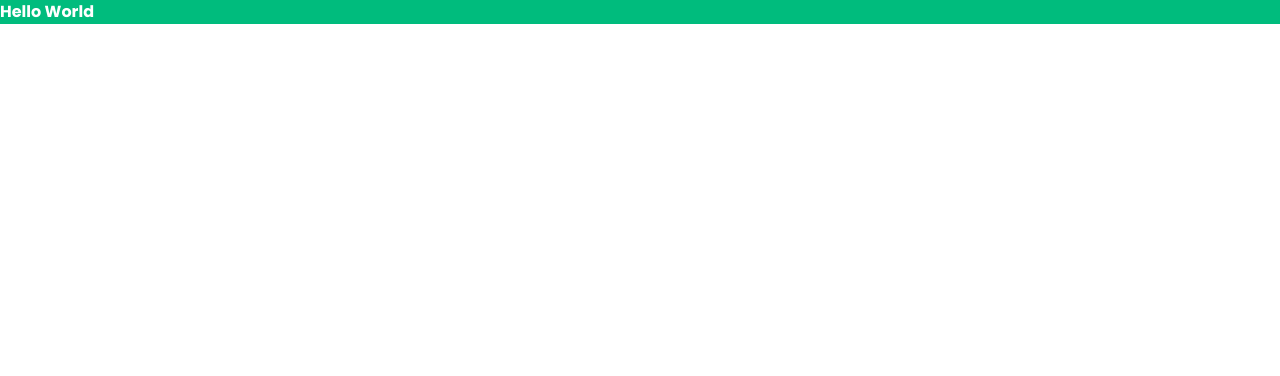
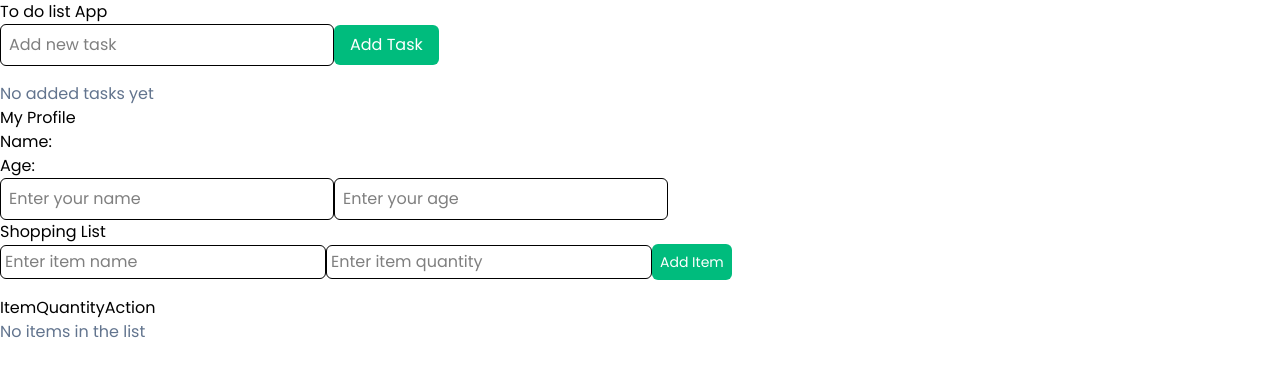
Before and after one commit to brientamayo/React-Course, a React (Vite) app: page / in a window 1280 px wide. Shown: the top 376 px of the page. Built offline with nearby package versions, Linux system fonts and the light colour scheme.

Commit message:
February 11, 2026
Profile, ToDoList, ShoppingList

```diff
--- a/src/App.jsx
+++ b/src/App.jsx
@@ -1,9 +1,16 @@
-
+import ExampleThree from "./ExampleThree"
+import ToDoList from "./ToDoList"
+import Profile from "./Profile"
+import ShoppingList from "./ShoppingList"
 function App() {
 
+  return (
+    <div>
+      <ToDoList />
+      <Profile />
+      <ShoppingList />
+    </div>
 
-  return (
-    <p className="font-bold text-white bg-emerald-500">Hello World</p>
   )
 }
 
--- /dev/null
+++ b/src/ExampleThree.jsx
@@ -0,0 +1,44 @@
+import { useState } from "react";
+
+const ExampleThree = () => {
+  const [name, setName] = useState(() => {
+    const savedName = localStorage.getItem("name");
+    return savedName ? JSON.parse(savedName) : "";
+  });
+
+  const handleChange = (event) => {
+    setName(event.target.value);
+  };
+
+  const handleSave = () => {
+    localStorage.setItem("name", JSON.stringify(name));
+  };
+
+  const handleClear = () => {
+    setName("");
+    localStorage.removeItem("name");
+  };
+
+  return (
+    <div>
+      <h1>Your Name: {name}</h1>
+      <div className="flex items-center gap-2">
+        <input className="border border-slate-500 rounded-md p-1" type="text" value={name} onChange={handleChange} />
+        <button
+          className="p-1 x-2 rounded-md bg-emerald-500 hover:bg-emerald-600 cursor-pointer text-white"
+          onClick={handleSave}
+        >
+          Save
+        </button>
+        <button
+          className="p-1 x-2 rounded-md bg-red-500 hover:bg-red-600 cursor-pointer text-white"
+          onClick={handleClear}
+        >
+          Clear
+        </button>
+      </div>
+    </div>
+  );
+};
+
+export default ExampleThree;
--- /dev/null
+++ b/src/Profile.jsx
@@ -0,0 +1,41 @@
+import {useState} from 'react'
+
+const Profile = () => {
+	const [profile, setProfile] = useState({
+		name: '',
+		age: ''
+	});
+
+	const handleChange = (e) => {
+		setProfile({
+			...profile, [e.target.name]: e.target.value
+		});
+	}
+
+	return (
+		<div>
+			<h1>My Profile</h1>
+			<p>Name: {profile.name}</p>
+			<p>Age: {profile.age}</p>
+			<input
+				className='border rounded-md p-2'
+				type='text'
+				placeholder='Enter your name'
+				name='name'
+				value={profile.name}
+				onChange={handleChange}
+			/>
+			<input
+				className='border rounded-md p-2'
+				type='number'
+				placeholder='Enter your age'
+				name='age'
+				value={profile.age}
+				onChange={handleChange}
+			/>
+
+		</div>
+	)
+}
+
+export default Profile;
--- /dev/null
+++ b/src/ShoppingList.jsx
@@ -0,0 +1,88 @@
+import { useState, useRef } from "react";
+import { FaTrash } from "react-icons/fa";
+
+const ShoppingList = () => {
+  const [items, setItems] = useState([]);
+  const [name, setName] = useState("");
+  const [quantity, setQuantity] = useState(0);
+  const inputRef = useRef();
+  const quantityRef = useRef();
+
+  const handleSubmit = (e) => {
+    e.preventDefault(e);
+    const newItem = { name, quantity };
+    setItems([...items, newItem]);
+    setName("");
+    setQuantity(0);
+    inputRef.current.value = "";
+    quantityRef.current.value = "";
+  };
+
+  const handleDeleteItem = (index) => {
+    setItems(items.filter((item, i) => i !== index));
+  };
+
+  return (
+    <div>
+      <h1>Shopping List</h1>
+      <form onSubmit={handleSubmit} className="mb-4">
+        <input
+          className="border rounded-md p-1"
+          type="text"
+          placeholder="Enter item name"
+          ref={inputRef}
+          onChange={(e) => setName(e.target.value)}
+          required
+        />
+        <input
+          className="border rounded-md p-1"
+          type="number"
+          placeholder="Enter item quantity"
+          ref={quantityRef}
+          onChange={(e) => setQuantity(e.target.value)}
+          required
+        />
+        <button
+          type="submit"
+          className="p-2 text-sm bg-emerald-500 hover:bg-emerald-600 text-white cursor-pointer rounded-md"
+        >
+          Add Item
+        </button>
+      </form>
+      <table>
+        <thead>
+          <tr>
+            <td>Item</td>
+            <td>Quantity</td>
+            <td>Action</td>
+          </tr>
+        </thead>
+        <tbody>
+          {items.length === 0 && (
+            <tr>
+              <td colSpan="3" className="text-slate-500">
+                No items in the list
+              </td>
+            </tr>
+          )}
+          {items.map((item, index) => (
+            <tr key={index}>
+              <td>{item.name}</td>
+              <td>{item.quantity}</td>
+              <td>
+                <button
+                  className="p-1 rounded-md cursor-pointer"
+                  onClick={() => handleDeleteItem(index)}
+                >
+                  <FaTrash />
+                </button>
+              </td>
+            </tr>
+          ))}
+        </tbody>
+      </table>
+    </div>
+  );
+};
+
+export default ShoppingList;
--- /dev/null
+++ b/src/ToDoList.jsx
@@ -0,0 +1,56 @@
+import {useState, useRef} from 'react'
+
+const ToDoList = () => {
+	const [tasks, setTasks] = useState([]);
+	const [newTask, setNewTask] = useState('')
+	const inputRef = useRef(null)
+
+	const setAddTask = (e) => {
+		setNewTask(e.target.value);
+	};
+
+	const handleAddTask = () => {
+		if(newTask.trim() !== ''){
+			setTasks([...tasks, newTask]);
+			setNewTask('');
+			inputRef.current.value = '';
+		}
+	};
+
+	const handleDeleteTask = (index) => {
+		setTasks(tasks.filter((i) => i !== tasks[index]));
+	}
+
+	return (
+		<div>
+			<h1>To do list App</h1>
+			<input
+				className='border rounded-md p-2'
+				type='text'
+				placeholder='Add new task'
+				onChange={setAddTask}
+				ref={inputRef}
+			/>
+			<button
+				className='py-2 px-4 rounded-md text-white bg-emerald-500 hover:bg-emerald-600 cursor-pointer'
+				onClick={handleAddTask}
+			>Add Task
+			</button>
+			<ul className='mt-4'>
+				{tasks.length === 0 && <li className='text-slate-500'>No added tasks yet</li>}
+				{tasks.map((task, index) => (
+					<li key={index}>
+					{task}
+					<button
+						className='p-1 text-white rounded-md bg-red-500 hover:bg-red-600 cursor-pointer'
+						onClick={() => handleDeleteTask(index)}>X
+					</button>
+
+					</li>
+				))}
+			</ul>
+		</div>
+	)
+}
+
+export default ToDoList;
```
